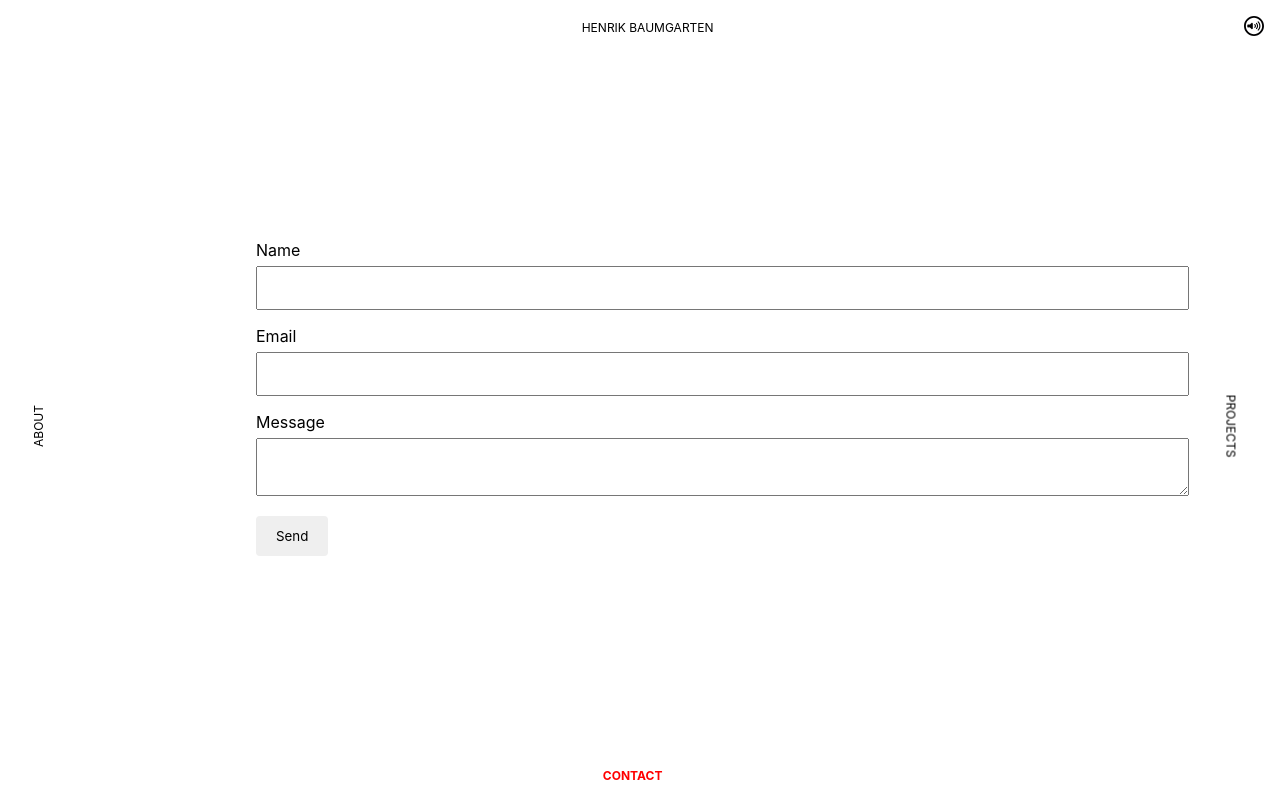
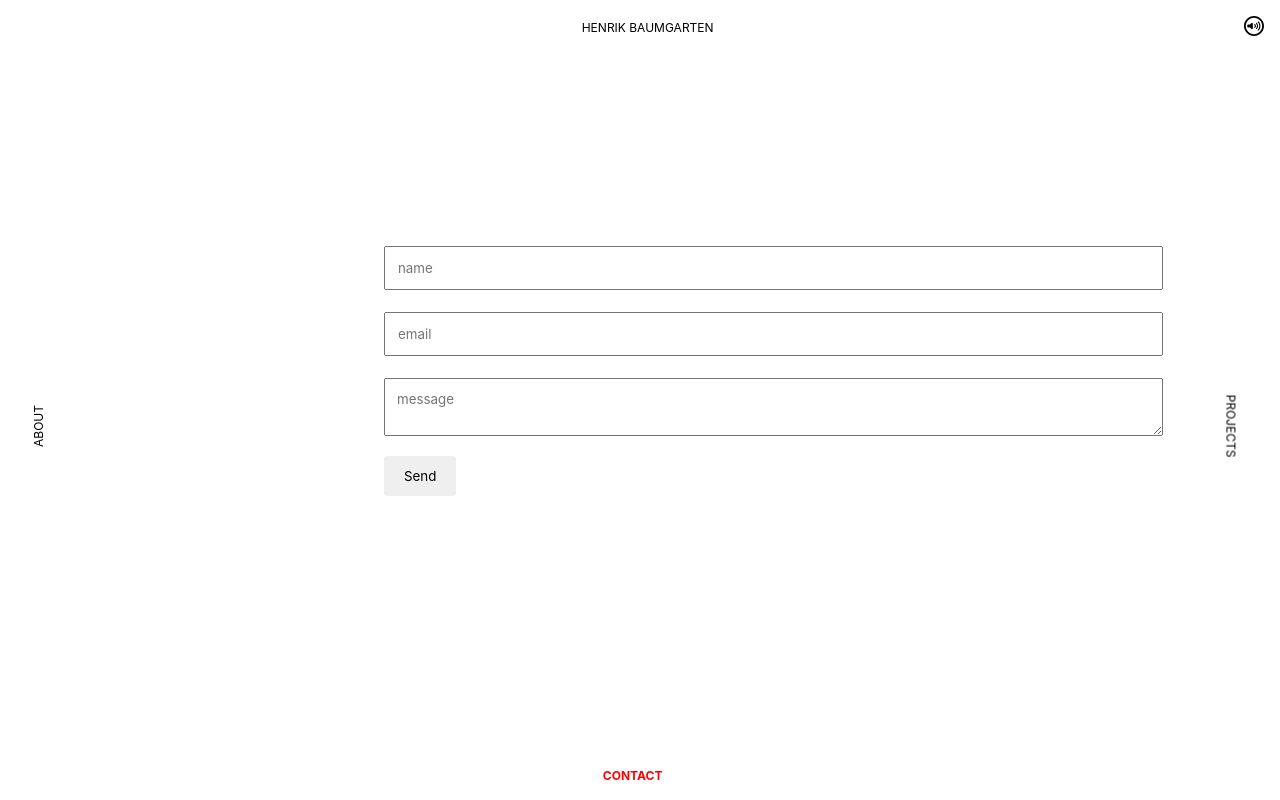
Before and after one commit to mnapearson/hbmusic, a Vue app in the folder henrikmusic/: page /#/contact in a window 1280 px wide. Built offline with nearby package versions, Linux system fonts and the light colour scheme.

Commit message:
create contact form

```diff
--- a/henrikmusic/src/views/Contact.vue
+++ b/henrikmusic/src/views/Contact.vue
@@ -1,15 +1,25 @@
 <template>
   <div class="contact">
     <Nav />
-    <form ref="contact" class="contact-form" @submit.prevent="sendEmail">
-      <label>Name</label>
-      <input type="text" name="user_name" />
-      <label>Email</label>
-      <input type="email" name="user_email" />
-      <label>Message</label>
-      <textarea name="message"></textarea>
+    <form
+      ref="contact"
+      class="contact-form"
+      @submit.prevent="sendEmail"
+      v-if="!successMessage"
+    >
+      <input type="text" name="user_name" placeholder="name" />
+
+      <input type="email" name="user_email" placeholder="email" />
+
+      <textarea name="message" placeholder="message"></textarea>
       <input type="submit" value="Send" />
     </form>
+    <div class="success" v-if="successMessage">
+      <p>
+        Thank you for your inquiry. <br />You will receive a reply as soon as
+        possible.
+      </p>
+    </div>
   </div>
 </template>
 
@@ -19,28 +29,39 @@ import emailjs from "emailjs-com";
 
 export default {
   name: "Contact",
-
   components: {
     Nav,
   },
+  data() {
+    return {
+      name: "",
+      email: "",
+      message: "",
+      successMessage: false,
+    };
+  },
   methods: {
-    sendEmail: (e) => {
-      emailjs
-        .sendForm(
+    sendEmail(e) {
+      try {
+        emailjs.sendForm(
           "service_9kxr7d6",
           "template_yffeype",
           e.target,
-          "user_o6tM95YAVRykwYE7z90AI"
-        )
-        .then(
-          (result) => {
-            console.log("SUCCESS!", result.status, result.text);
-          },
-          (error) => {
-            console.log("FAILED...", error);
+          "user_o6tM95YAVRykwYE7z90AI",
+          {
+            name: this.name,
+            email: this.email,
+            message: this.message,
           }
         );
-      this.$refs.contact.resetFields();
+      } catch (error) {
+        console.log({ error });
+      }
+      // Reset form field
+      this.name = "";
+      this.email = "";
+      this.message = "";
+      this.successMessage = true;
     },
   },
 };
@@ -50,7 +71,7 @@ export default {
 .contact {
   position: fixed;
   top: 30%;
-  left: 20%;
+  left: 30%;
 }
 
 .container {
@@ -86,5 +107,17 @@ input[type="submit"] {
 }
 
 input[type="submit"]:hover {
+  background: black;
+  color: white;
+}
+
+.success {
+  position: fixed;
+  display: flex;
+  justify-content: center;
+  align-items: center;
+  top: 40%;
+  left: 40%;
+  text-align: center;
 }
 </style>
```
